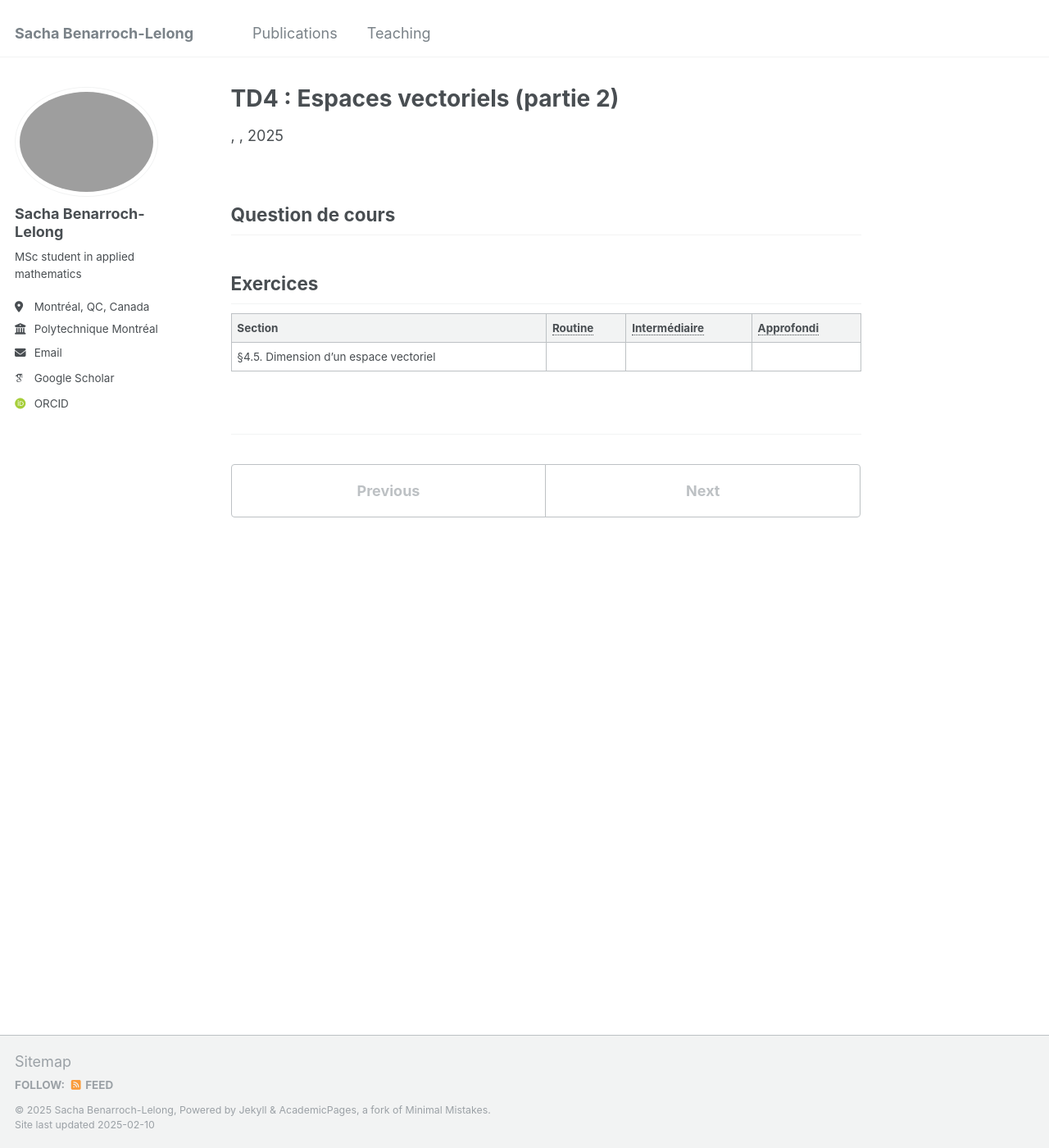
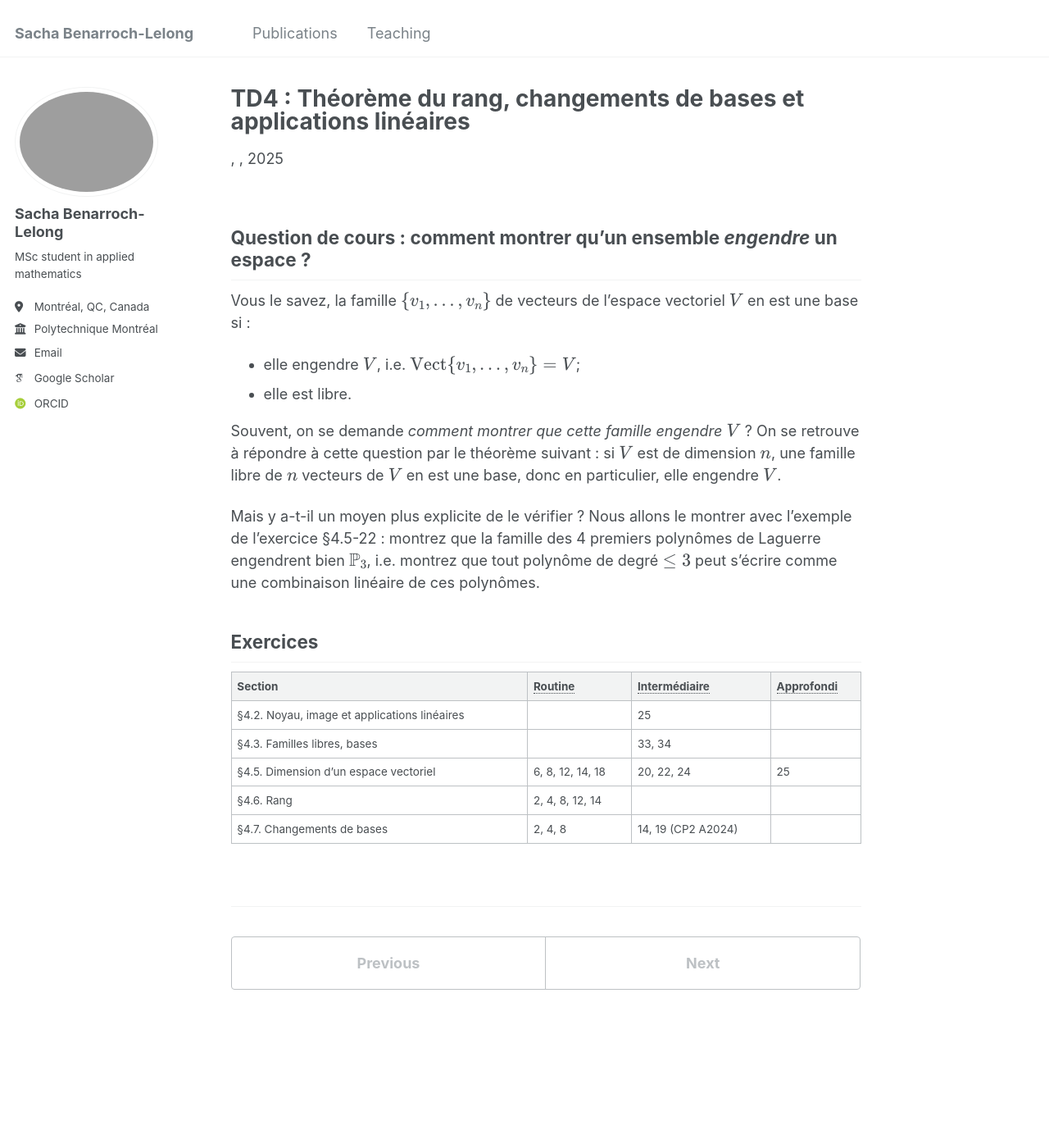
Before and after one commit to sblelong/sblelong.github.io, a Jekyll site: the page built from _teaching/mth1008/td4.md, in a window 1280 px wide and 1400 px high. Shown: the whole window at 82% size. Built offline with Jekyll 4.4.1, drawn with Linux system fonts in a browser that asks for light colours; some web fonts are replaced.

Commit message:
liste td4

```diff
--- a/_teaching/mth1008/td4.md
+++ b/_teaching/mth1008/td4.md
@@ -1,16 +1,27 @@
 ---
-title: "TD4 : Espaces vectoriels (partie 2)"
+title: "TD4 : Théorème du rang, changements de bases et applications linéaires"
 permalink: /teaching/mth1008/td4
 ---
 
-## Question de cours
+## Question de cours : comment montrer qu'un ensemble *engendre* un espace ?
 
+Vous le savez, la famille \\(\\{v_1,...,v_n\\}\\) de vecteurs de l'espace vectoriel \\(V\\) en est une base si :
+- elle engendre \\(V\\), i.e. \\(\mathrm{Vect}\\{v_1,...,v_n\\}=V\\);
+- elle est libre.
+
+Souvent, on se demande *comment montrer que cette famille engendre \\(V\\)* ? On se retrouve à répondre à cette question par le théorème suivant : si \\(V\\) est de dimension \\(n\\), une famille libre de \\(n\\) vecteurs de \\(V\\) en est une base, donc en particulier, elle engendre \\(V\\).
+
+Mais y a-t-il un moyen plus explicite de le vérifier ? Nous allons le montrer avec l'exemple de l'exercice §4.5-22 : montrez que la famille des 4 premiers polynômes de Laguerre engendrent bien \\(\mathbb{P}_3\\), i.e. montrez que tout polynôme de degré \\(\leq 3\\) peut s'écrire comme une combinaison linéaire de ces polynômes.
 
 ## Exercices
 
-| Section                               | Routine | Intermédiaire | Approfondi |
-| ------------------------------------- | ------- | ------------- | ---------- |
-| §4.5. Dimension d'un espace vectoriel |         |               |            |
+| Section                                      | Routine          | Intermédiaire      | Approfondi |
+| -------------------------------------------- | ---------------- | ------------------ | ---------- |
+| §4.2. Noyau, image et applications linéaires |                  | 25                 |            |
+| §4.3. Familles libres, bases                 |                  | 33, 34             |            |
+| §4.5. Dimension d'un espace vectoriel        | 6, 8, 12, 14, 18 | 20, 22, 24         | 25         |
+| §4.6. Rang                                   | 2, 4, 8, 12, 14  |                    |            |
+| §4.7. Changements de bases                   | 2, 4, 8          | 14, 19 (CP2 A2024) |            |
 
 *[Routine]: Exercices de base pour éveiller les premiers réflexes.
 *[Intermédiaire]: Exercices de calcul ou réflexion constituant la matière principale de l'examen.
```
